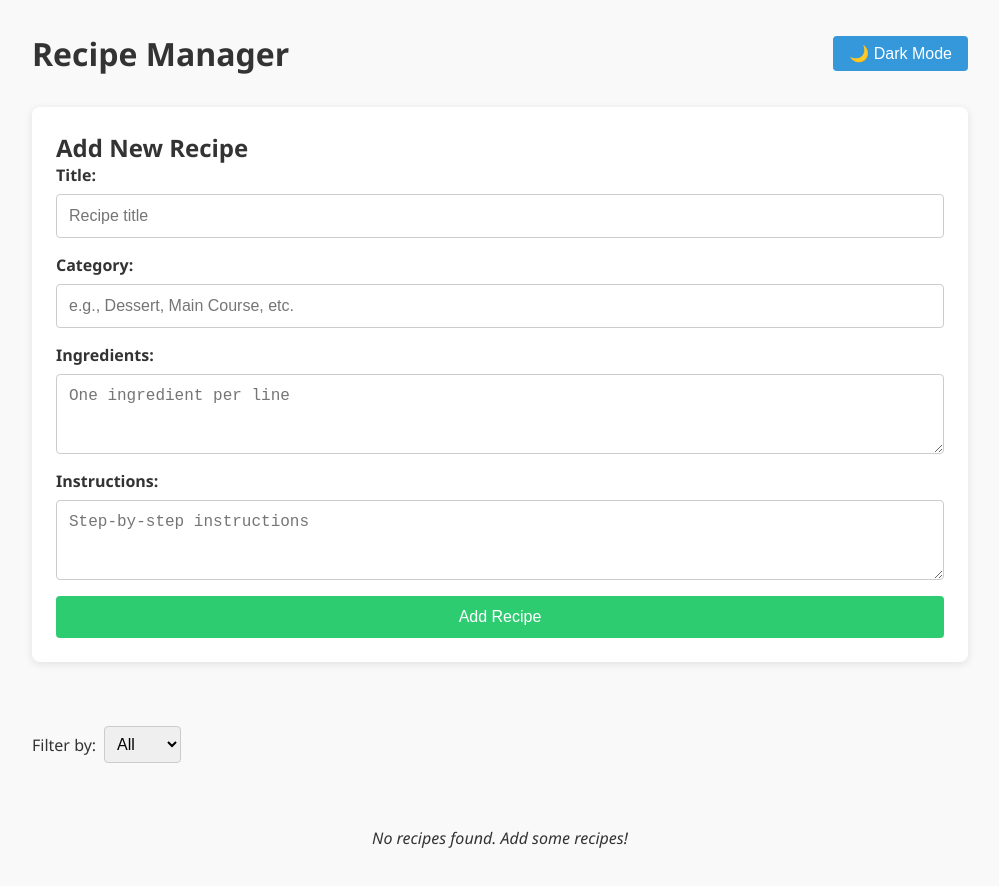
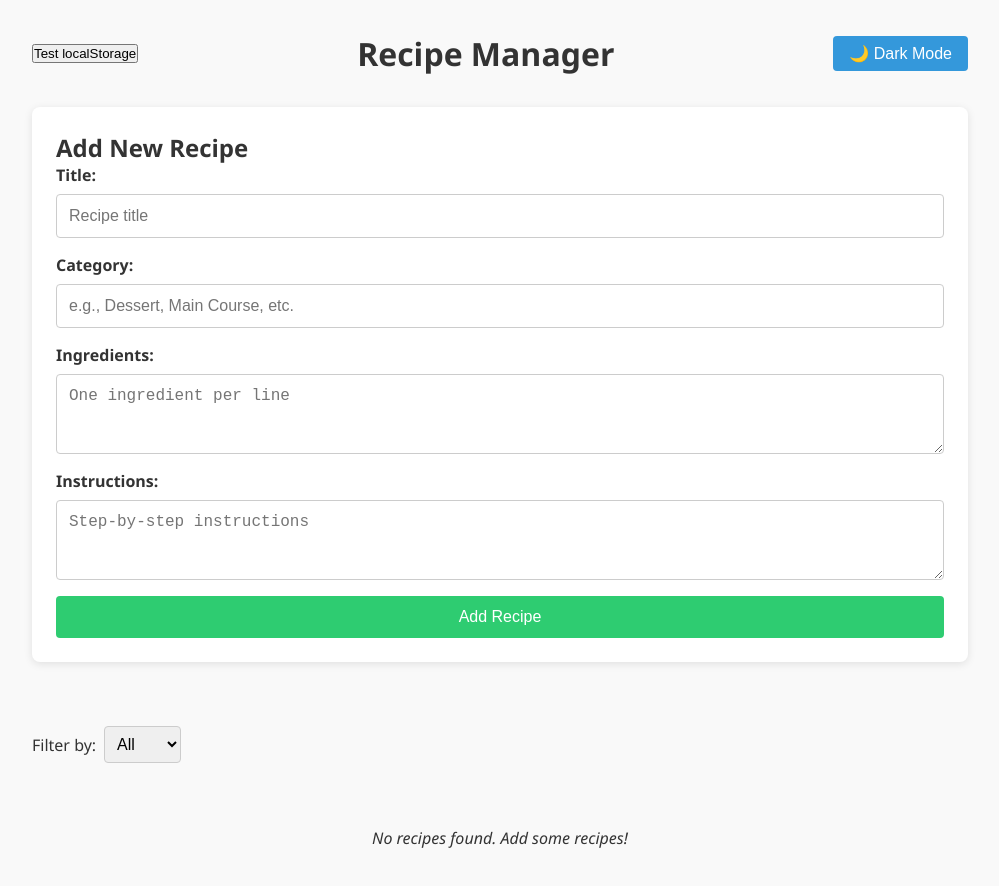
Before and after one commit to UrMjsty/PWeb6, a React (Create React App) app in the folder recipe-manager/: page / in a window 1280 px wide. Shown: the top 886 px of the page, without its empty margins (140-1139 px from the left). Built offline with nearby package versions, Linux system fonts and the light colour scheme.

Commit message:
fix localstorage

```diff
--- a/recipe-manager/src/App.js
+++ b/recipe-manager/src/App.js
@@ -6,13 +6,24 @@ import RecipeFilter from './components/RecipeFilter';
 import './App.css';
 
 function App() {
-  const [recipes, setRecipes] = useState([]);
-  const [darkMode, setDarkMode] = useState(false);
+  const [recipes, setRecipes] = useState(() => {
+    const saved = localStorage.getItem('recipes');
+    if (saved) {
+      try {
+        return JSON.parse(saved);
+      } catch (e) {
+        console.error("Failed to parse recipes from localStorage:", e);
+        return [];
+      }
+    }
+    return [];
+  });  const [darkMode, setDarkMode] = useState(false);
   const [filter, setFilter] = useState('all');
 
   // Load recipes from localStorage on initial render
-  useEffect(() => {
+ /* useEffect(() => {
     const storedRecipes = localStorage.getItem('recipes');
+    console.log('Retrieved from localStorage:', storedRecipes);
     if (storedRecipes) {
       setRecipes(JSON.parse(storedRecipes));
     }
@@ -22,12 +33,17 @@ function App() {
       setDarkMode(JSON.parse(storedDarkMode));
     }
   }, []);
-
+*/
   // Save recipes to localStorage whenever they change
   useEffect(() => {
-    localStorage.setItem('recipes', JSON.stringify(recipes));
+    try {
+      const serialized = JSON.stringify(recipes);
+      localStorage.setItem('recipes', serialized);
+      console.log("Saved to localStorage. Length:", recipes.length);
+    } catch (e) {
+      console.error("Failed to save recipes to localStorage:", e);
+    }
   }, [recipes]);
-
   // Save darkMode to localStorage whenever it changes
   useEffect(() => {
     localStorage.setItem('darkMode', JSON.stringify(darkMode));
@@ -62,8 +78,16 @@ function App() {
   const categories = ['all', 'liked', ...new Set(recipes.map(recipe => recipe.category))];
 
   return (
+
       <div className={`app ${darkMode ? 'dark-mode' : 'light-mode'}`}>
         <header>
+          <button onClick={() => {
+            const test = localStorage.getItem('recipes');
+            console.log("Direct localStorage test:", test);
+            console.log("Parsed:", test ? JSON.parse(test) : "nothing to parse");
+          }}>
+            Test localStorage
+          </button>
           <h1>Recipe Manager</h1>
           <ThemeToggle darkMode={darkMode} setDarkMode={setDarkMode} />
         </header>
```
